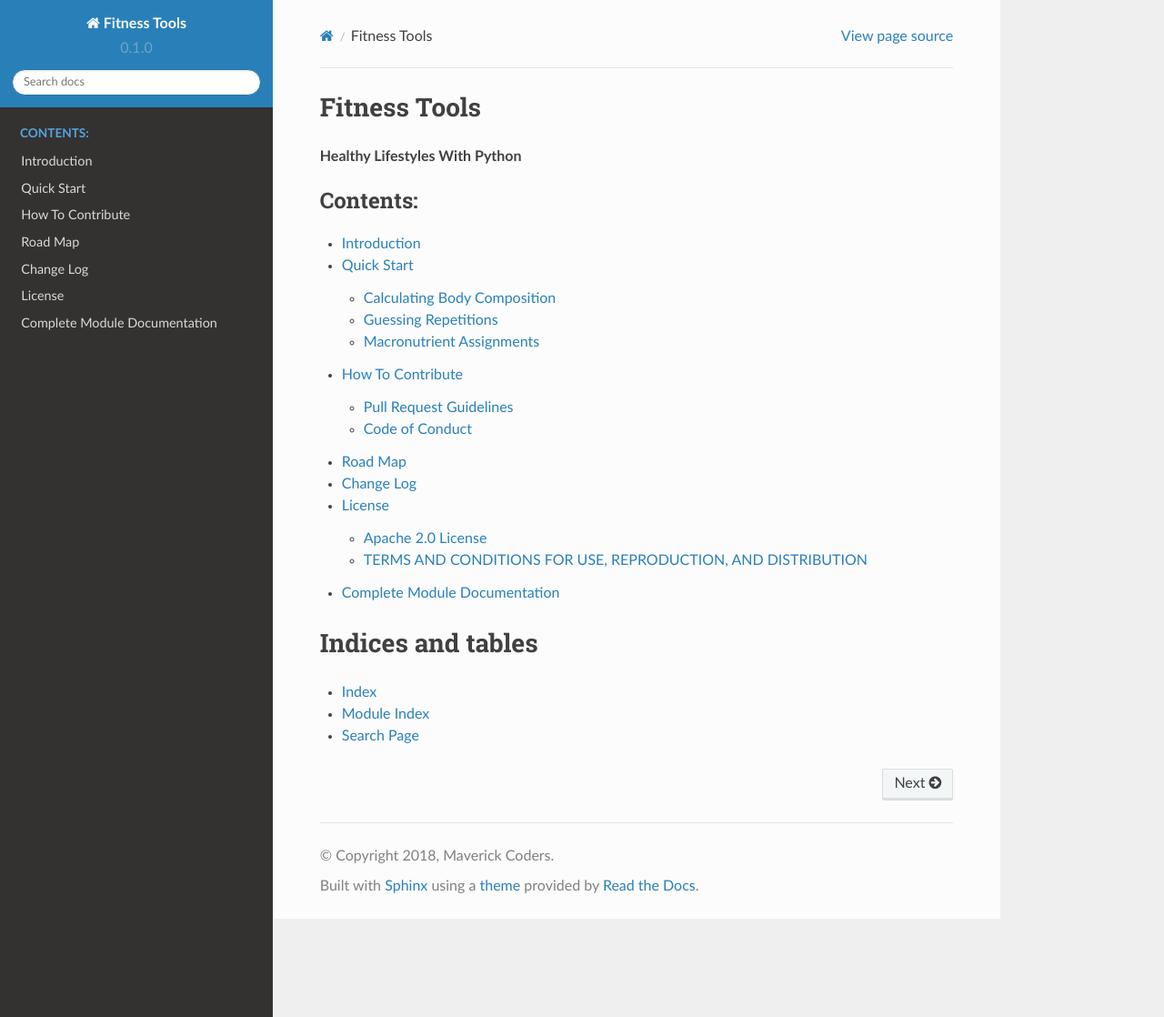
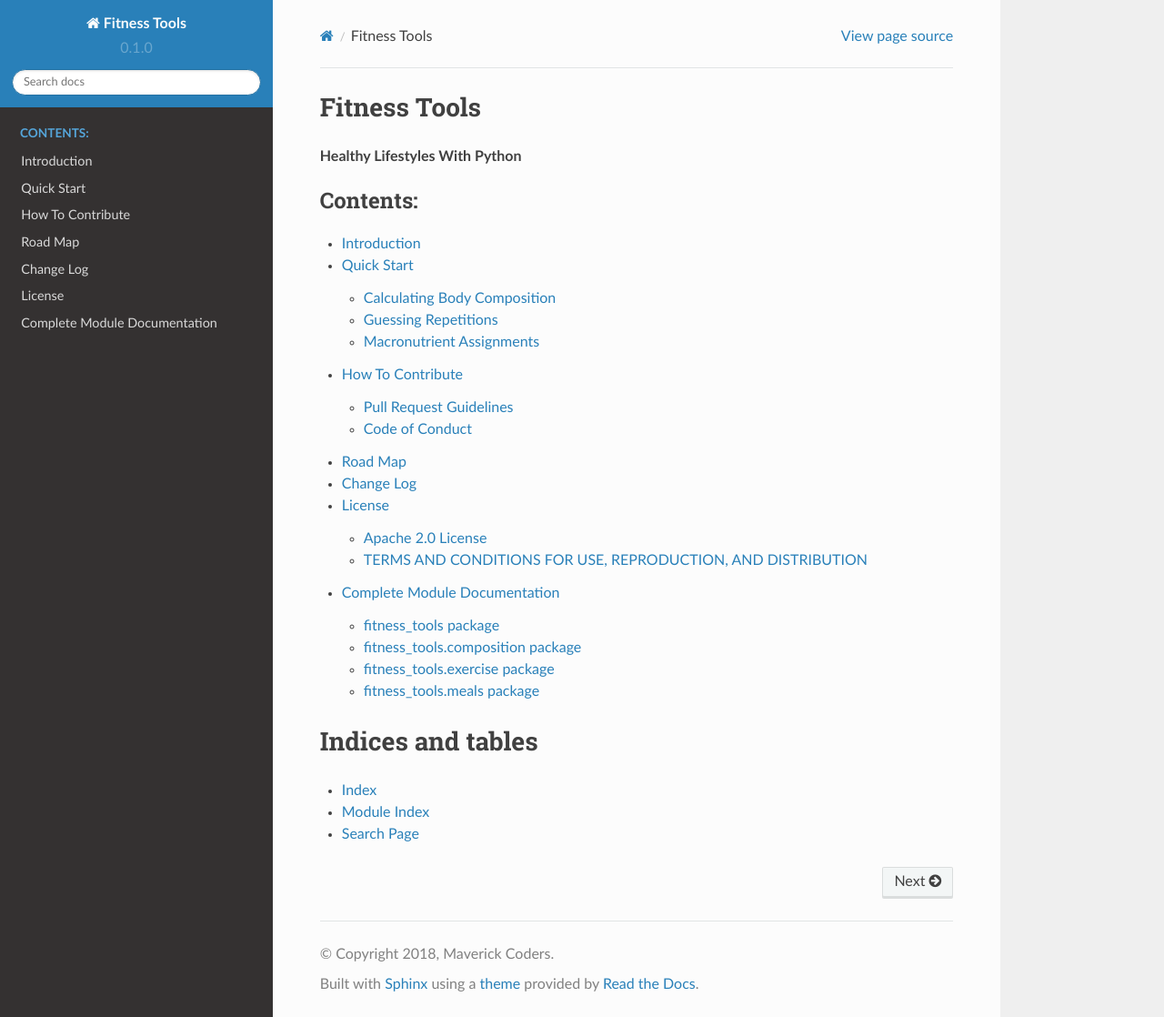
Before and after one commit to Maverick-Coders/Fitness-Tools, a Sphinx documentation site: the page built from docs/source/index.rst, in a window 1280 px wide and 1118 px high. Shown: the whole window at 91% size. Built offline with Sphinx 7.4.7 and the Read the Docs theme 2.0.0, drawn with Linux system fonts in a browser that asks for light colours; pages that are not in the unit, such as notebooks, are missing from menus.

Commit message:
Merged PR 10: Correct documentation links

```diff
--- a/docs/source/modules.rst
+++ b/docs/source/modules.rst
@@ -4,6 +4,7 @@ Complete Module Documentation
 .. toctree::
    :maxdepth: 4
 
-   composition
-   exercise
-   meals
+   fitness_tools
+   fitness_tools.composition
+   fitness_tools.exercise
+   fitness_tools.meals
```
